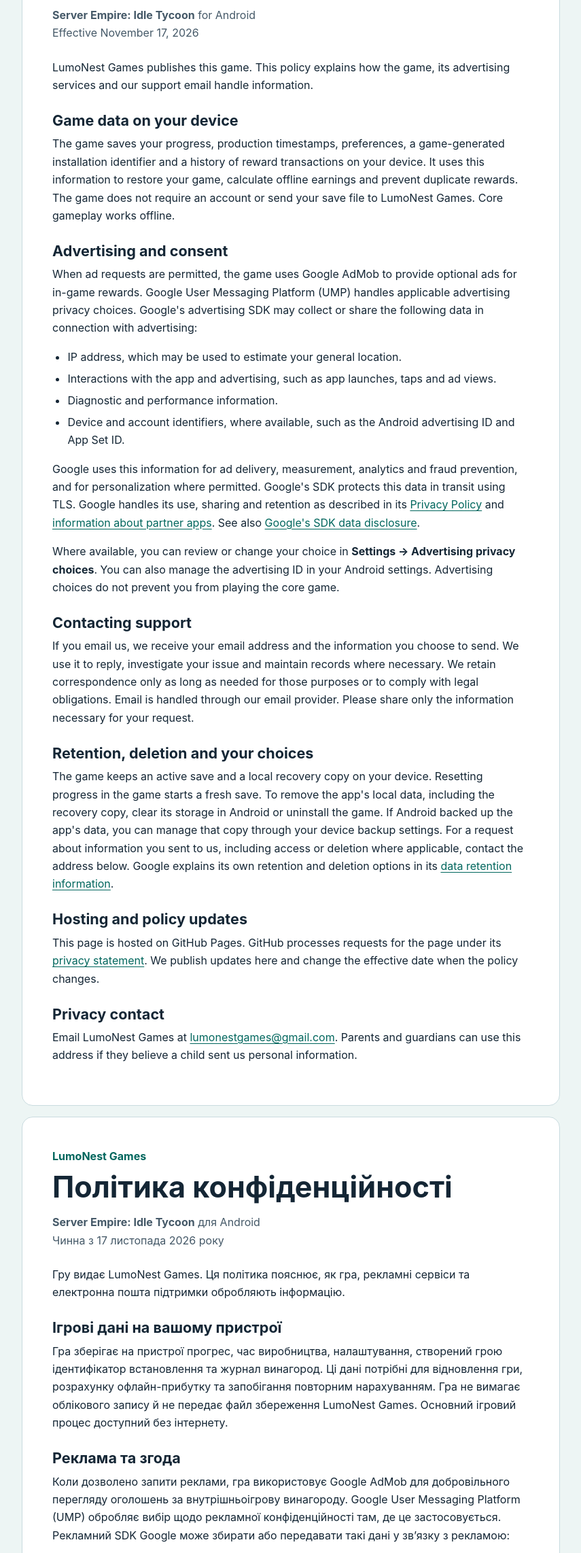
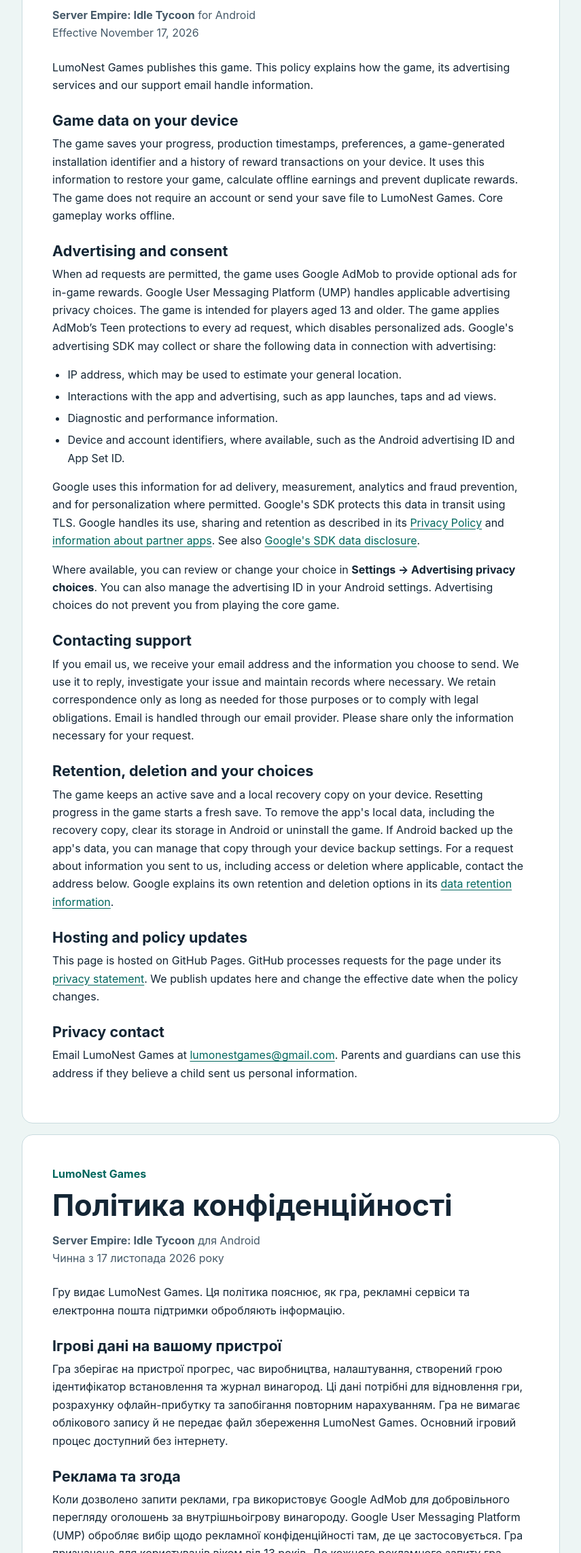
Before and after one commit to lumonestgames-art/lumonestgames-art.github.io, a plain HTML site: page server-empire-privacy.html in a window 1280 px wide. Shown: the part 224-2509 px from the top of the page at 68% size, without its empty margins (212-1067 px from the left). Drawn offline with Linux system fonts and the light colour scheme.

Commit message:
Document Teen ad treatment for Server Empire

```diff
--- a/server-empire-privacy.html
+++ b/server-empire-privacy.html
@@ -35,7 +35,7 @@
     <p>The game saves your progress, production timestamps, preferences, a game-generated installation identifier and a history of reward transactions on your device. It uses this information to restore your game, calculate offline earnings and prevent duplicate rewards. The game does not require an account or send your save file to LumoNest Games. Core gameplay works offline.</p>
 
     <h2>Advertising and consent</h2>
-    <p>When ad requests are permitted, the game uses Google AdMob to provide optional ads for in-game rewards. Google User Messaging Platform (UMP) handles applicable advertising privacy choices. Google's advertising SDK may collect or share the following data in connection with advertising:</p>
+    <p>When ad requests are permitted, the game uses Google AdMob to provide optional ads for in-game rewards. Google User Messaging Platform (UMP) handles applicable advertising privacy choices. The game is intended for players aged 13 and older. The game applies AdMob’s Teen protections to every ad request, which disables personalized ads. Google's advertising SDK may collect or share the following data in connection with advertising:</p>
     <ul>
       <li>IP address, which may be used to estimate your general location.</li>
       <li>Interactions with the app and advertising, such as app launches, taps and ad views.</li>
@@ -68,7 +68,7 @@
     <p>Гра зберігає на пристрої прогрес, час виробництва, налаштування, створений грою ідентифікатор встановлення та журнал винагород. Ці дані потрібні для відновлення гри, розрахунку офлайн-прибутку та запобігання повторним нарахуванням. Гра не вимагає облікового запису й не передає файл збереження LumoNest Games. Основний ігровий процес доступний без інтернету.</p>
 
     <h2>Реклама та згода</h2>
-    <p>Коли дозволено запити реклами, гра використовує Google AdMob для добровільного перегляду оголошень за внутрішньоігрову винагороду. Google User Messaging Platform (UMP) обробляє вибір щодо рекламної конфіденційності там, де це застосовується. Рекламний SDK Google може збирати або передавати такі дані у зв’язку з рекламою:</p>
+    <p>Коли дозволено запити реклами, гра використовує Google AdMob для добровільного перегляду оголошень за внутрішньоігрову винагороду. Google User Messaging Platform (UMP) обробляє вибір щодо рекламної конфіденційності там, де це застосовується. Гра призначена для користувачів віком від 13 років. До кожного рекламного запиту гра застосовує режим AdMob Teen, який вимикає персоналізовану рекламу. Рекламний SDK Google може збирати або передавати такі дані у зв’язку з рекламою:</p>
     <ul>
       <li>IP-адресу, за якою можна визначити приблизне місцезнаходження.</li>
       <li>Взаємодії із застосунком і рекламою, зокрема запуск гри, натискання та перегляди оголошень.</li>
```
